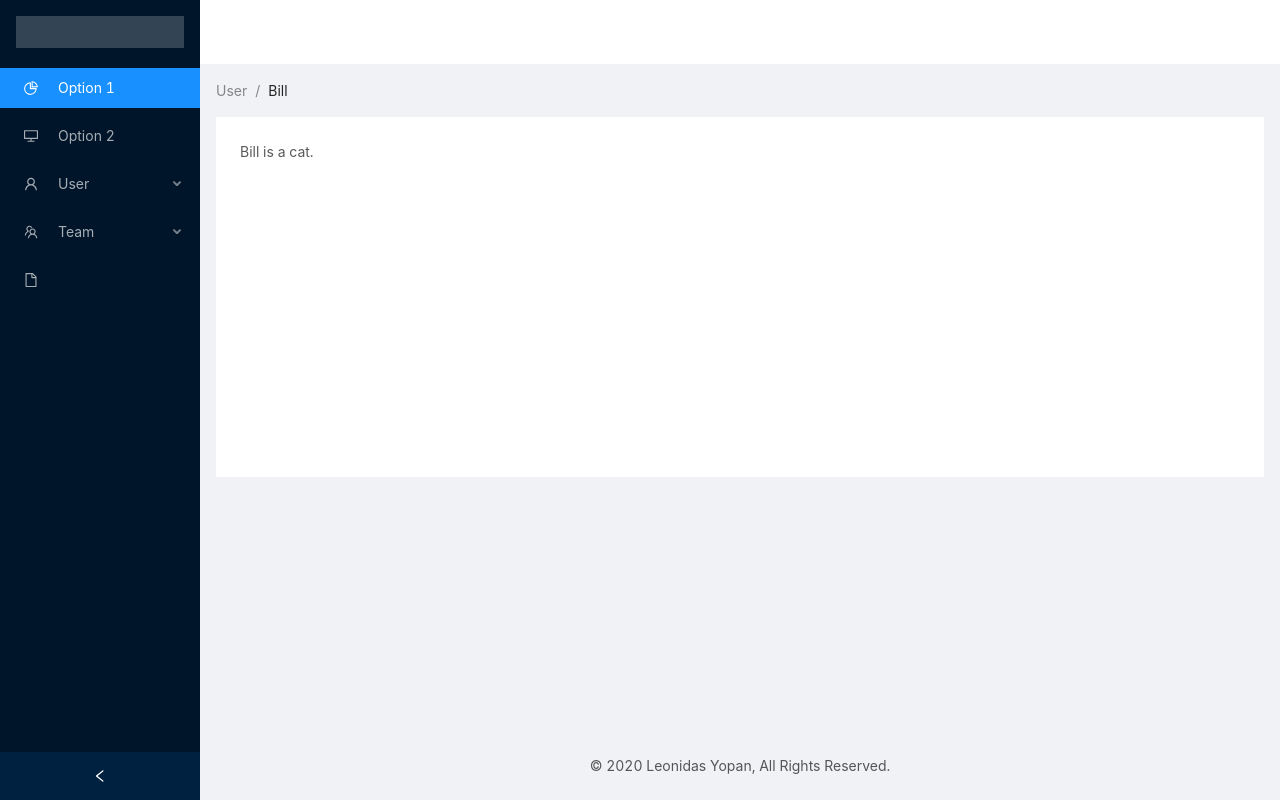
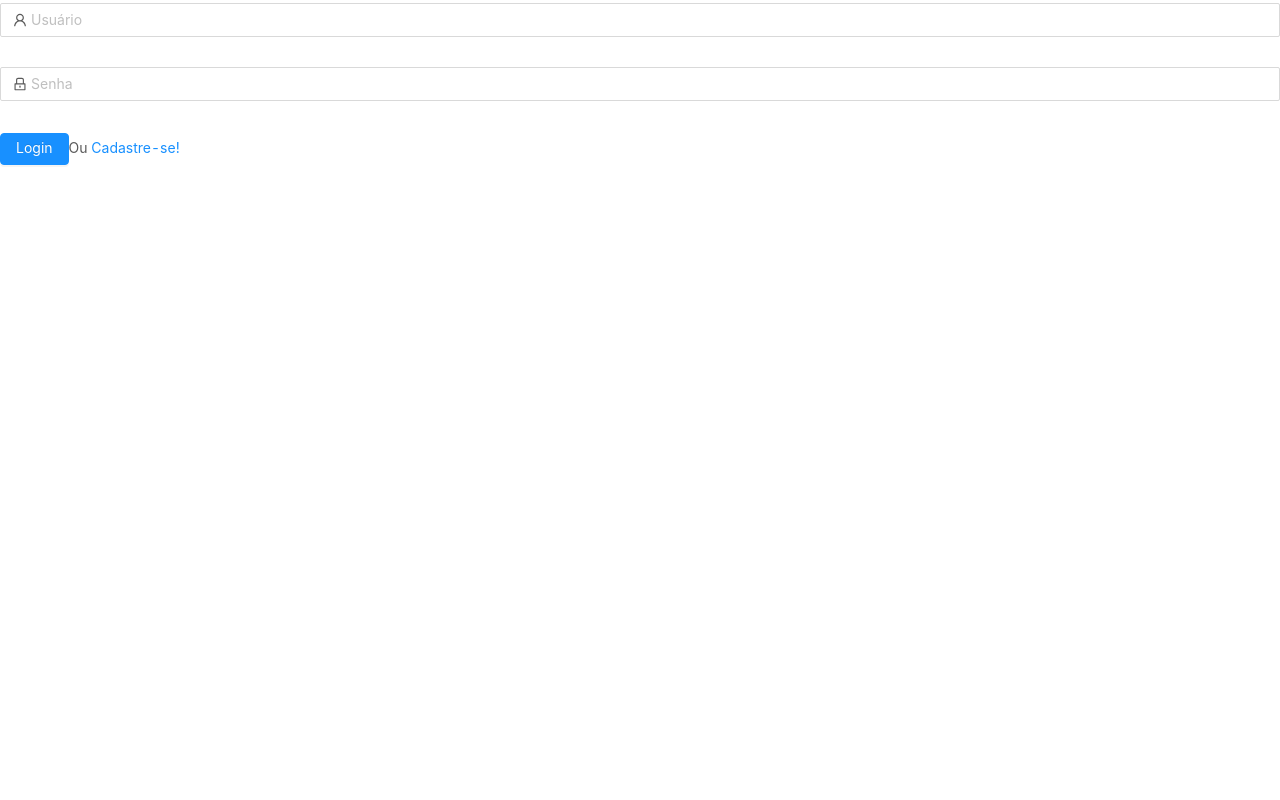
Before and after one commit to leonidasyopan/perithus-frontend, a React (Create React App) app: page / in a window 1280 px wide. Before the commit this address led to /dashboard. Built offline with nearby package versions, Linux system fonts and the light colour scheme; the HTML template or start-up script is replaced by a standard one.

Commit message:
prepared login and register

```diff
--- a/package.json
+++ b/package.json
@@ -14,6 +14,7 @@
     "@types/react-router-dom": "^5.1.4",
     "@types/styled-components": "^5.1.0",
     "antd": "^4.2.0",
+    "axios": "^0.19.2",
     "babel-plugin-import": "^1.13.0",
     "customize-cra": "^0.9.1",
     "less": "^3.11.1",
--- /dev/null
+++ b/src/hooks/auth.tsx
@@ -0,0 +1,70 @@
+import React, { createContext, useCallback, useState, useContext } from 'react';
+import api from '../services/api';
+
+interface AuthState {
+  username: string;
+}
+
+interface LoginCredentials {
+  email: string;
+  password: string;
+}
+
+interface AuthContextData {
+  username: string;
+  login(credentials: LoginCredentials): Promise<void>;
+  logout(): void;
+}
+
+const AuthContext = createContext<AuthContextData>({} as AuthContextData);
+
+const AuthProvider: React.FC = ({ children }) => {
+  const [userData, setUserData] = useState<AuthState>(() => {
+    const username = localStorage.getItem('@Perithus:username');
+
+    if (username) {
+      return { username: JSON.parse(username) };
+    }
+
+    return {} as AuthState;
+  });
+
+  const login = useCallback(async ({ email, password }) => {
+    const response = await api.post('usuario/login', {
+      email,
+      password,
+    });
+
+    const { username } = response.data;
+
+    localStorage.setItem('@Perithus:username', JSON.stringify(username));
+
+    setUserData({ username });
+  }, []);
+
+  const logout = useCallback(() => {
+    localStorage.removeItem('@Perithus:username');
+
+    setUserData({} as AuthState);
+  }, []);
+
+  return (
+    <AuthContext.Provider
+      value={{ username: userData.username, login, logout }}
+    >
+      {children}
+    </AuthContext.Provider>
+  );
+};
+
+function useAuth(): AuthContextData {
+  const context = useContext(AuthContext);
+
+  if (!context) {
+    throw new Error('useAuth must be used within an AuthProvider');
+  }
+
+  return context;
+}
+
+export { AuthProvider, useAuth };
--- a/src/pages/Login/index.tsx
+++ b/src/pages/Login/index.tsx
@@ -1,72 +1,73 @@
-import React from 'react';
-// import ReactDOM from 'react-dom';
-// import 'antd/dist/antd.css';
-// import './index.css';
-// import { Form, Input, Button, Checkbox } from 'antd';
-// import { UserOutlined, LockOutlined } from '@ant-design/icons';
+import React, { useCallback, useRef } from 'react';
+import { useHistory } from 'react-router-dom';
+import { useAuth } from '../../hooks/auth';
+import { Form, Input, Button, Checkbox } from 'antd';
+import { UserOutlined, LockOutlined } from '@ant-design/icons';
 
-const NormalLoginForm = () => {
-  // const onFinish = (values) => {
+interface LoginFormData {
+  email: string;
+  password: string;
+}
+
+const Login: React.FC = () => {
+  // const onFinish = values => {
   //   console.log('Received values of form: ', values);
   // };
 
+  const { login } = useAuth();
+  const history = useHistory();
+
+  const handleLogin = useCallback(
+    async (data: LoginFormData) => {
+      try {
+        // await login({
+        //   email: data.email,
+        //   password: data.password,
+        // });
+
+        history.push('/dashboard');
+      } catch (err) {
+        console.log(err);
+      }
+    },
+    [login, history],
+  );
+
   return (
-    <h1>Faça seu login</h1>
-    // <Form
-    //   name="normal_login"
-    //   className="login-form"
-    //   initialValues={{
-    //     remember: true,
-    //   }}
-    //   // onFinish={onFinish}
-    // >
-    //   <Form.Item
-    //     name="username"
-    //     rules={[
-    //       {
-    //         required: true,
-    //         message: 'Please input your Username!',
-    //       },
-    //     ]}
-    //   >
-    //     <Input
-    //       prefix={<UserOutlined className="site-form-item-icon" />}
-    //       placeholder="Username"
-    //     />
-    //   </Form.Item>
-    //   <Form.Item
-    //     name="password"
-    //     rules={[
-    //       {
-    //         required: true,
-    //         message: 'Please input your Password!',
-    //       },
-    //     ]}
-    //   >
-    //     <Input
-    //       prefix={<LockOutlined className="site-form-item-icon" />}
-    //       type="password"
-    //       placeholder="Password"
-    //     />
-    //   </Form.Item>
-    //   <Form.Item>
-    //     <Form.Item name="remember" valuePropName="checked" noStyle>
-    //       <Checkbox>Remember me</Checkbox>
-    //     </Form.Item>
+    <Form
+      name="normal_login"
+      className="login-form"
+      initialValues={{ remember: true }}
+      // onFinish={onFinish}
+    >
+      <Form.Item
+        name="username"
+        rules={[{ required: true, message: 'Por favor, forneça seu usuário!' }]}
+      >
+        <Input
+          prefix={<UserOutlined className="site-form-item-icon" />}
+          placeholder="Usuário"
+        />
+      </Form.Item>
+      <Form.Item
+        name="password"
+        rules={[{ required: true, message: 'Por favor, forneça sua senha!' }]}
+      >
+        <Input
+          prefix={<LockOutlined className="site-form-item-icon" />}
+          type="password"
+          placeholder="Senha"
+        />
+      </Form.Item>
 
-    //     <a className="login-form-forgot" href="">
-    //       Forgot password
-    //     </a>
-    //   </Form.Item>
-
-    //   <Form.Item>
-    //     <Button type="primary" htmlType="submit" className="login-form-button">
-    //       Log in
-    //     </Button>
-    //     Or <a href="">register now!</a>
-    //   </Form.Item>
-    // </Form>
+      <Form.Item>
+        <Button type="primary" htmlType="submit" className="login-form-button">
+          Login
+        </Button>
+        Ou <a href="">Cadastre-se!</a>
+      </Form.Item>
+    </Form>
   );
 };
 
-export default NormalLoginForm;
+export default Login;
--- a/src/pages/Register/index.tsx
+++ b/src/pages/Register/index.tsx
@@ -1,293 +1,68 @@
-import React from 'react';
-// import React, { useState } from 'react';
-// import {
-//   Form,
-//   Input,
-//   Tooltip,
-//   Cascader,
-//   Select,
-//   Row,
-//   Col,
-//   Checkbox,
-//   Button,
-//   AutoComplete,
-// } from 'antd';
-// import { QuestionCircleOutlined } from '@ant-design/icons';
+import React, { useCallback, useRef } from 'react';
+// import { useHistory } from 'react-router-dom';
+// import { useAuth } from '../../hooks/auth';
 
-// const { Option } = Select;
-// const AutoCompleteOption = AutoComplete.Option;
-// const residences = [
-//   {
-//     value: 'zhejiang',
-//     label: 'Zhejiang',
-//     children: [
-//       {
-//         value: 'hangzhou',
-//         label: 'Hangzhou',
-//         children: [
-//           {
-//             value: 'xihu',
-//             label: 'West Lake',
-//           },
-//         ],
-//       },
-//     ],
-//   },
-//   {
-//     value: 'jiangsu',
-//     label: 'Jiangsu',
-//     children: [
-//       {
-//         value: 'nanjing',
-//         label: 'Nanjing',
-//         children: [
-//           {
-//             value: 'zhonghuamen',
-//             label: 'Zhong Hua Men',
-//           },
-//         ],
-//       },
-//     ],
-//   },
-// ];
-// const formItemLayout = {
-//   labelCol: {
-//     xs: {
-//       span: 24,
-//     },
-//     sm: {
-//       span: 8,
-//     },
-//   },
-//   wrapperCol: {
-//     xs: {
-//       span: 24,
-//     },
-//     sm: {
-//       span: 16,
-//     },
-//   },
-// };
-// const tailFormItemLayout = {
-//   wrapperCol: {
-//     xs: {
-//       span: 24,
-//       offset: 0,
-//     },
-//     sm: {
-//       span: 16,
-//       offset: 8,
-//     },
-//   },
-// };
+// interface SignInFormData {
+//   email: string;
+//   password: string;
+// }
 
-const RegistrationForm = () => {
-  // const [form] = Form.useForm();
+const Register: React.FC = () => {
+  // const { login } = useAuth();
+  // const history = useHistory();
 
-  // const prefixSelector = (
-  //   <Form.Item name="prefix" noStyle>
-  //     <Select
-  //       style={{
-  //         width: 70,
-  //       }}
-  //     >
-  //       <Option value="86">+86</Option>
-  //       <Option value="87">+87</Option>
-  //     </Select>
-  //   </Form.Item>
+  // const handleLogin = useCallback(
+  //   async (data: SignInFormData) => {
+  //     try {
+  //       // await login({
+  //       //   email: data.email,
+  //       //   password: data.password,
+  //       // });
+
+  //       history.push('/dashboard');
+  //     } catch (err) {
+  //       console.log(err);
+  //     }
+  //   },
+  //   [login, history],
   // );
-  // const [autoCompleteResult, setAutoCompleteResult] = useState([]);
 
-  // const websiteOptions = autoCompleteResult.map((website) => ({
-  //   label: website,
-  //   value: website,
-  // }));
   return (
-    <h1>Registre-se</h1>
+    <h1>Cadastre-se</h1>
     // <Form
-    //   {...formItemLayout}
-    //   form={form}
-    //   name="register"
-    //   initialValues={{
-    //     residence: ['zhejiang', 'hangzhou', 'xihu'],
-    //     prefix: '86',
-    //   }}
-    //   scrollToFirstError
+    //   name="normal_login"
+    //   className="login-form"
+    //   initialValues={{ remember: true }}
+    //   // onFinish={onFinish}
     // >
     //   <Form.Item
-    //     name="email"
-    //     label="E-mail"
-    //     rules={[
-    //       {
-    //         type: 'email',
-    //         message: 'The input is not valid E-mail!',
-    //       },
-    //       {
-    //         required: true,
-    //         message: 'Please input your E-mail!',
-    //       },
-    //     ]}
+    //     name="username"
+    //     rules={[{ required: true, message: 'Por favor, forneça seu usuário!' }]}
     //   >
-    //     <Input />
+    //     <Input
+    //       prefix={<UserOutlined className="site-form-item-icon" />}
+    //       placeholder="Usuário"
+    //     />
     //   </Form.Item>
-
     //   <Form.Item
     //     name="password"
-    //     label="Password"
-    //     rules={[
-    //       {
-    //         required: true,
-    //         message: 'Please input your password!',
-    //       },
-    //     ]}
-    //     hasFeedback
-    //   >
-    //     <Input.Password />
-    //   </Form.Item>
-
-    //   <Form.Item
-    //     name="confirm"
-    //     label="Confirm Password"
-    //     dependencies={['password']}
-    //     hasFeedback
-    //     rules={[
-    //       {
-    //         required: true,
-    //         message: 'Please confirm your password!',
-    //       },
-    //       ({ getFieldValue }) => ({
-    //         validator(rule, value) {
-    //           if (!value || getFieldValue('password') === value) {
-    //             return Promise.resolve();
-    //           }
-
-    //           return Promise.reject(
-    //             'The two passwords that you entered do not match!',
-    //           );
-    //         },
-    //       }),
-    //     ]}
-    //   >
-    //     <Input.Password />
-    //   </Form.Item>
-
-    //   <Form.Item
-    //     name="nickname"
-    //     label={
-    //       <span>
-    //         Nickname&nbsp;
-    //         <Tooltip title="What do you want others to call you?">
-    //           <QuestionCircleOutlined />
-    //         </Tooltip>
-    //       </span>
-    //     }
-    //     rules={[
-    //       {
-    //         required: true,
-    //         message: 'Please input your nickname!',
-    //         whitespace: true,
-    //       },
-    //     ]}
-    //   >
-    //     <Input />
-    //   </Form.Item>
-
-    //   <Form.Item
-    //     name="residence"
-    //     label="Habitual Residence"
-    //     rules={[
-    //       {
-    //         type: 'array',
-    //         required: true,
-    //         message: 'Please select your habitual residence!',
-    //       },
-    //     ]}
-    //   >
-    //     <Cascader options={residences} />
-    //   </Form.Item>
-
-    //   <Form.Item
-    //     name="phone"
-    //     label="Phone Number"
-    //     rules={[
-    //       {
-    //         required: true,
-    //         message: 'Please input your phone number!',
-    //       },
-    //     ]}
+    //     rules={[{ required: true, message: 'Por favor, forneça sua senha!' }]}
     //   >
     //     <Input
-    //       addonBefore={prefixSelector}
-    //       style={{
-    //         width: '100%',
-    //       }}
+    //       prefix={<LockOutlined className="site-form-item-icon" />}
+    //       type="password"
+    //       placeholder="Senha"
     //     />
     //   </Form.Item>
 
-    //   <Form.Item
-    //     name="website"
-    //     label="Website"
-    //     rules={[
-    //       {
-    //         required: true,
-    //         message: 'Please input website!',
-    //       },
-    //     ]}
-    //   >
-    //     <AutoComplete options={websiteOptions} placeholder="website">
-    //       <Input />
-    //     </AutoComplete>
-    //   </Form.Item>
-
-    //   <Form.Item
-    //     label="Captcha"
-    //     extra="We must make sure that your are a human."
-    //   >
-    //     <Row gutter={8}>
-    //       <Col span={12}>
-    //         <Form.Item
-    //           name="captcha"
-    //           noStyle
-    //           rules={[
-    //             {
-    //               required: true,
-    //               message: 'Please input the captcha you got!',
-    //             },
-    //           ]}
-    //         >
-    //           <Input />
-    //         </Form.Item>
-    //       </Col>
-    //       <Col span={12}>
-    //         <Button>Get captcha</Button>
-    //       </Col>
-    //     </Row>
-    //   </Form.Item>
-
-    //   <Form.Item
-    //     name="agreement"
-    //     valuePropName="checked"
-    //     rules={[
-    //       {
-    //         validator: (_, value) =>
-    //           value
-    //             ? Promise.resolve()
-    //             : Promise.reject('Should accept agreement'),
-    //       },
-    //     ]}
-    //     {...tailFormItemLayout}
-    //   >
-    //     <Checkbox>
-    //       I have read the <a href="">agreement</a>
-    //     </Checkbox>
-    //   </Form.Item>
-    //   <Form.Item {...tailFormItemLayout}>
-    //     <Button type="primary" htmlType="submit">
-    //       Register
+    //   <Form.Item>
+    //     <Button type="primary" htmlType="submit" className="login-form-button">
+    //       Login
     //     </Button>
+    //     Ou <a href="">Cadastre-se!</a>
     //   </Form.Item>
     // </Form>
   );
 };
 
-export default RegistrationForm;
+export default Register;
--- a/src/routes/Route.tsx
+++ b/src/routes/Route.tsx
@@ -4,6 +4,8 @@ import {
   RouteProps as ReactDOMRouteProps,
   Redirect,
 } from 'react-router-dom';
+
+import { useAuth } from '../hooks/auth';
 
 interface RouteProps extends ReactDOMRouteProps {
   isPrivate?: boolean;
@@ -15,7 +17,7 @@ const Route: React.FC<RouteProps> = ({
   component: Component,
   ...rest
 }) => {
-  const username = 'username';
+  const { username } = useAuth();
 
   return (
     <ReactDOMRoute
--- /dev/null
+++ b/src/services/api.ts
@@ -0,0 +1,7 @@
+import axios from 'axios';
+
+const api = axios.create({
+  baseURL: 'https://yopan-perithus-backend.herokuapp.com/',
+});
+
+export default api;
```
Also changed, not shown: 1 other file (tests, documents, lock files or other folders).
